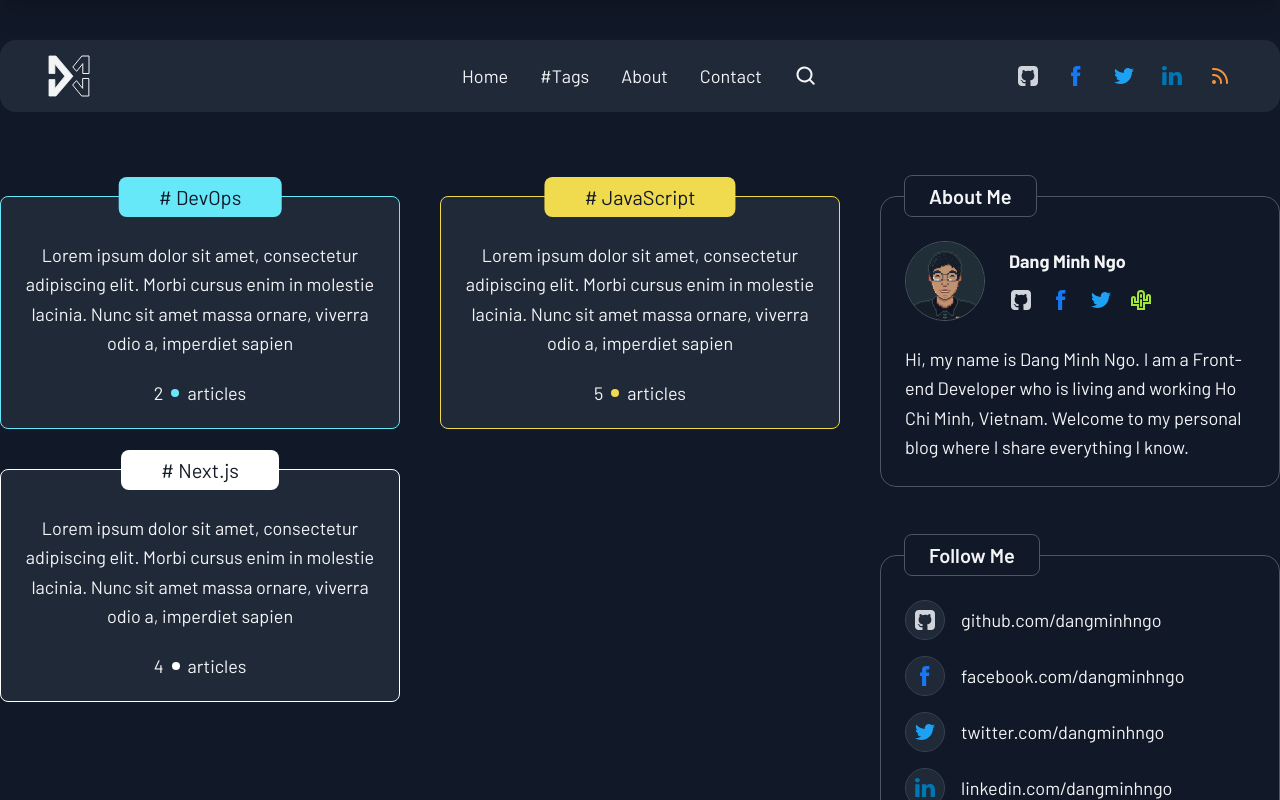
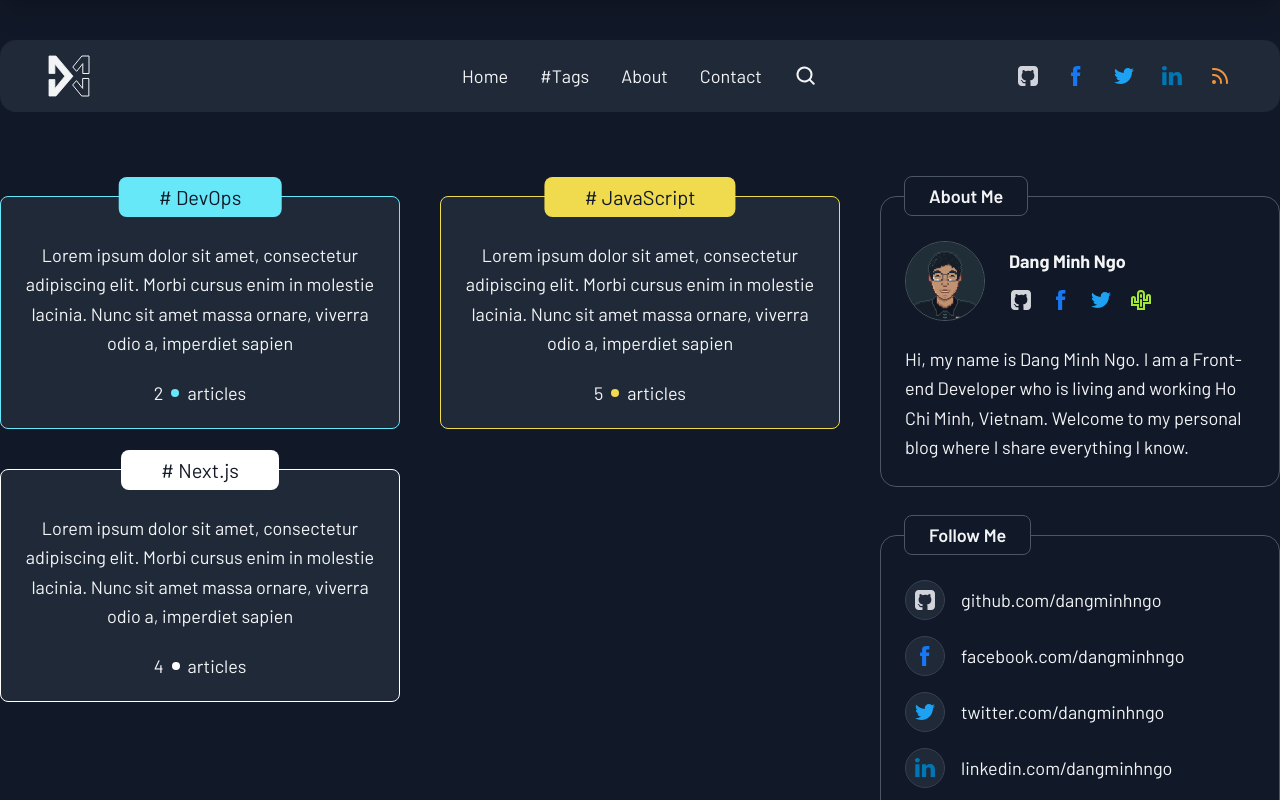
Before and after one commit to dangminhngo/blog, a Next.js app: page /tags in a window 1280 px wide. Shown: the top 800 px of the page. Built offline with nearby package versions, Linux system fonts and the light colour scheme.

Commit message:
fix(styles): reduce gap between sidebar components, reduce cloud title font size

```diff
--- a/src/components/Cloud.tsx
+++ b/src/components/Cloud.tsx
@@ -10,7 +10,7 @@ export default function Cloud({ title, rightSide = false, children }: CloudProps
       <h3
         className={`absolute top-0 ${
           rightSide ? 'right-6' : 'left-6'
-        } -translate-y-1/2 rounded-lg border border-gray-600 bg-gray-900 px-6 py-2 text-lg font-semibold`}
+        } -translate-y-1/2 rounded-lg border border-gray-600 bg-gray-900 px-6 py-2 font-semibold`}
       >
         {title}
       </h3>
--- a/src/components/Sidebar.tsx
+++ b/src/components/Sidebar.tsx
@@ -9,7 +9,7 @@ export interface SidebarProps {
 
 export default function Sidebar({ tags }: SidebarProps) {
   return (
-    <aside className="min-w-[400px] max-w-[400px] space-y-[68px]">
+    <aside className="min-w-[400px] max-w-[400px] space-y-12">
       <About />
       <Follow />
       <TagsCloud tags={tags} />
```
